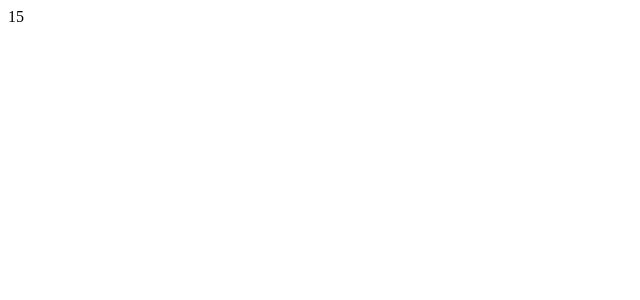
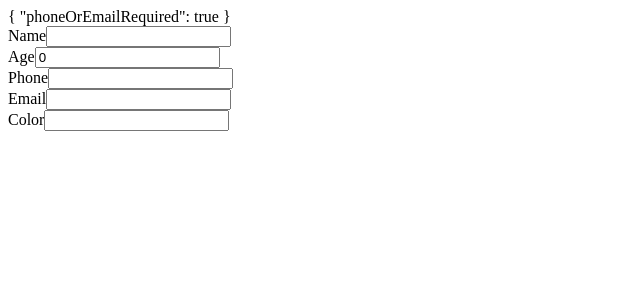
Before and after one commit to HBaguinon/angular_day_3, an Angular app in the folder demo-app/: page / in a window 1280 px wide. Shown: the top 300 px of the page, without its empty margins (0-640 px from the left). Built offline with nearby package versions, Linux system fonts and the light colour scheme; data requests are answered from the project's data file.

Commit message:
bunch of stuff like validators

```diff
--- a/demo-app/db.json
+++ b/demo-app/db.json
@@ -1,4 +1,13 @@
 {
+  "colors": [
+    { "id":1, "name": "red" },
+    { "id":2, "name": "blue" },
+    { "id":3, "name": "yellow" },
+    { "id":4, "name": "black" },
+    { "id":5, "name": "purple" },
+    { "id":6, "name": "orange" },
+    { "id":7, "name": "brown" }
+  ],
   "cars": [
     {
       "id": 1,
--- a/demo-app/src/app/app.component.html
+++ b/demo-app/src/app/app.component.html
@@ -1,3 +1,15 @@
 <!-- <app-color-home></app-color-home>
 <app-car-home></app-car-home> -->
-<app-counter-container></app-counter-container>
+<!-- <app-counter-container></app-counter-container> -->
+<!-- <app-page-layout>
+  <div class="page-header">
+    <h1>Something</h1>
+  </div>
+  <div class="page-header">
+    <h1>Something</h1>
+  </div>
+  <div class="page-header">
+    <h1>Something</h1>
+  </div>
+</app-page-layout> -->
+<app-contact-form></app-contact-form>
--- a/demo-app/src/app/app.module.ts
+++ b/demo-app/src/app/app.module.ts
@@ -1,20 +1,30 @@
 import { BrowserModule } from '@angular/platform-browser';
 import { NgModule } from '@angular/core';
+import { ReactiveFormsModule } from '@angular/forms';
+import { HttpClientModule } from '@angular/common/http';
 
 import { ColorToolModule } from './color-tool/color-tool.module';
 import { CarToolModule } from './car-tool/car-tool.module';
+import { SharedModule } from './shared/shared.module';
+
 import { AppComponent } from './app.component';
 import { CounterContainerComponent } from './components/counter-container/counter-container.component';
 import { CounterDisplayComponent } from './components/counter-display/counter-display.component';
+import { PageLayoutComponent } from './components/page-layout/page-layout.component';
+import { ContactFormComponent } from './components/contact-form/contact-form.component';
 
 @NgModule({
   declarations: [
     AppComponent,
     CounterContainerComponent,
-    CounterDisplayComponent
+    CounterDisplayComponent,
+    PageLayoutComponent,
+    ContactFormComponent
   ],
   imports: [
-    BrowserModule, ColorToolModule, CarToolModule,
+    BrowserModule, ColorToolModule,
+    CarToolModule, ReactiveFormsModule,
+    SharedModule, HttpClientModule
   ],
   providers: [],
   bootstrap: [AppComponent]
--- /dev/null
+++ b/demo-app/src/app/components/contact-form/contact-form.component.css
@@ -0,0 +1,11 @@
+input.ng-invalid.ng-touched {
+  border: 2px solid red;
+}
+
+/* input + span {
+  display: none;
+}
+
+input.ng-invalid.ng-touched + span {
+  display: initial;
+} */
--- /dev/null
+++ b/demo-app/src/app/components/contact-form/contact-form.component.html
@@ -0,0 +1,33 @@
+<form [formGroup]="contactForm">
+
+  <div>{{contactForm.errors | json}}</div>
+
+  <div>
+    <label>Name</label>
+    <input type="text" formControlName="name">
+    <!-- <span>Please enter your name!</span> -->
+    <!-- <span *ngIf="contactForm.get('name').errors.required && contactForm.get('name').touched">Please enter your name!</span> -->
+    <span *ngIf="nameValid">Please enter your name!</span>
+  </div>
+
+  <div>
+    <label>Age</label>
+    <input type="number" formControlName="age">
+  </div>
+
+  <div>
+    <label>Phone</label>
+    <input type="text" formControlName="phone">
+  </div>
+
+  <div>
+    <label>Email</label>
+    <input type="text" formControlName="email">
+  </div>
+
+  <div>
+      <label>Color</label>
+      <input type="text" formControlName="color">
+  </div>
+
+</form>
--- /dev/null
+++ b/demo-app/src/app/components/contact-form/contact-form.component.ts
@@ -0,0 +1,56 @@
+import { Component, OnInit } from '@angular/core';
+import { HttpClient } from '@angular/common/http';
+import { FormGroup, FormBuilder, Validators, AbstractControl } from '@angular/forms';
+import { map } from 'rxjs/operators';
+
+import { minAgeValidator } from '../../shared/validators/minAgeValidator';
+import { phoneOrEmailValidator } from '../../shared/validators/phoneOrEmailValidator';
+import { colorNameAsyncValidator } from '../../shared/validators/colorNameAsyncValidator';
+
+// const colorNameAsyncValidator = (httpClient: HttpClient) => (c: AbstractControl) => {
+
+//   return httpClient.get<string[]>('http://localhost:4250/colors?name=' + c.value)
+//     .pipe(map(colors => colors.length === 1 ? null : ({ colorName: true })));
+// };
+
+@Component({
+  selector: 'app-contact-form',
+  templateUrl: './contact-form.component.html',
+  styleUrls: ['./contact-form.component.css']
+})
+export class ContactFormComponent implements OnInit {
+
+  contactForm: FormGroup;
+
+  constructor(private fb: FormBuilder, private httpClient: HttpClient) { }
+
+  get nameValid() {
+
+    const c = this.contactForm.get('name');
+
+    return c.errors.required && c.touched;
+    // return c?.errors?.required && c?.touched;
+    // This gives a linter error for some reason. But not on Eric's version.
+  }
+
+  ngOnInit(): void {
+
+    // option 1 - without FormBuilder, you would have this:
+    // this.contactForm = new FormGroup({
+    //   name: new FormControl('', Validators.required),
+    //   age: new FormControl(0),
+    //   phone: new FormControl(''),
+    //   email: new FormControl(''),
+    // });
+
+    // option 2 - with FormBuilder
+    this.contactForm = this.fb.group({
+      name: [ '', { validators: [ Validators.required ] } ],
+      age: [ 0, { validators: [ Validators.required, minAgeValidator(13) ] } ],
+      phone: '',
+      email: '',
+      color: [ '', { asyncValidators: [ colorNameAsyncValidator(this.httpClient) ] }]
+    }, { validators: [ phoneOrEmailValidator ]});
+  }
+
+}
--- /dev/null
+++ b/demo-app/src/app/components/page-layout/page-layout.component.html
@@ -0,0 +1,9 @@
+<header>
+  <ng-content select=".page-header"></ng-content>
+</header>
+<main>
+  <ng-content select=".page-content"></ng-content>
+</main>
+<footer>
+  <ng-content select=".page-footer"></ng-content>
+</footer>
--- /dev/null
+++ b/demo-app/src/app/components/page-layout/page-layout.component.ts
@@ -0,0 +1,15 @@
+import { Component, OnInit } from '@angular/core';
+
+@Component({
+  selector: 'app-page-layout',
+  templateUrl: './page-layout.component.html',
+  styleUrls: ['./page-layout.component.css']
+})
+export class PageLayoutComponent implements OnInit {
+
+  constructor() { }
+
+  ngOnInit(): void {
+  }
+
+}
--- /dev/null
+++ b/demo-app/src/app/shared/validators/colorNameAsyncValidator.ts
@@ -0,0 +1,12 @@
+import { HttpClient } from '@angular/common/http';
+import { AbstractControl } from '@angular/forms';
+import { map } from 'rxjs/operators';
+
+export const colorNameAsyncValidator = (httpClient: HttpClient) => (c: AbstractControl) => {
+
+  // return httpClient.get<string[]>('http://localhost:4250/colors?name=' + c.value)
+  //   .pipe(map(colors => colors.length === 1 ? null : ({ colorName: true })));
+
+  return httpClient.get<{ id: number, name: string }[]>('http://localhost:4250/colors?name=' + c.value)
+    .pipe(map(colors => colors.length === 1 ? null : ({ colorName: true })));
+};
--- /dev/null
+++ b/demo-app/src/app/shared/validators/minAgeValidator.ts
@@ -0,0 +1,17 @@
+import { AbstractControl } from '@angular/forms';
+
+export const minAgeValidator = (minAge: number) => (c: AbstractControl) => {
+
+  if (c.value === null || c.value === undefined || String(c.value).length === 0) {
+    return null;
+  } // note that c.value == null to include undefined.
+    // otherwise it would look like this:
+    // c.value === null || c.value === undefined
+
+  if (Number(c.value) < minAge) {
+    return { minage: true };
+  }
+
+  return null;
+
+};
--- /dev/null
+++ b/demo-app/src/app/shared/validators/phoneOrEmailValidator.ts
@@ -0,0 +1,12 @@
+import { AbstractControl } from '@angular/forms';
+
+export const phoneOrEmailValidator = (c: AbstractControl) => {
+
+  if (String(c.get('email').value).length === 0 && String(c.get('phone').value).length === 0) {
+    return {
+      phoneOrEmailRequired: true,
+    };
+  }
+
+  return null;
+};
```
Also changed, not shown: demo-app/src/app/components/page-layout/page-layout.component.css (added), 2 other files (tests, documents, lock files or other folders).
